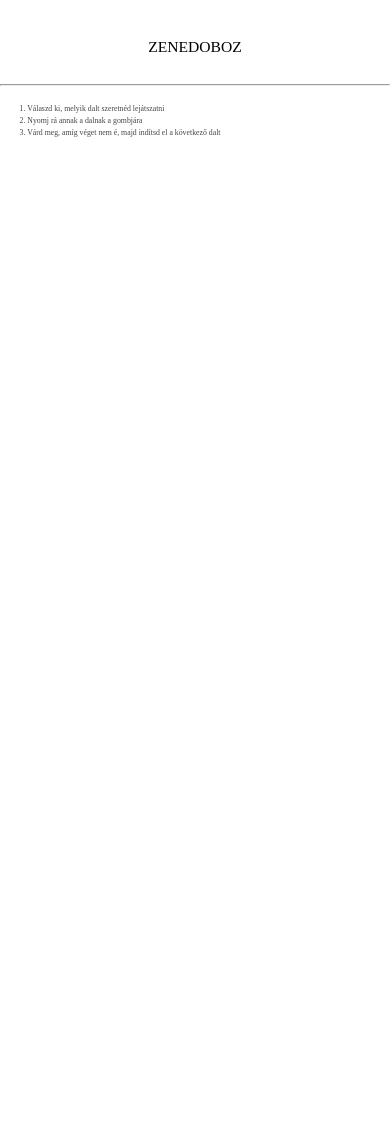
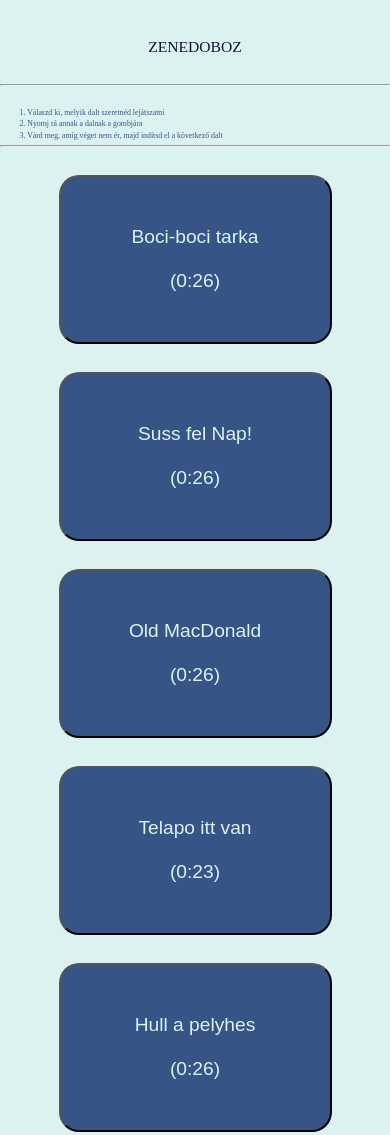
Before and after one commit to kazmer0/esp32-xilofon, a plain HTML site: page neumann/2zenedoboz.html in a window 390 px wide. Before the commit the page ends 844 px from the top, so only its background shows below. Drawn offline with Linux system fonts and the light colour scheme.

Commit message:
v1.0 gombok

```diff
--- a/neumann/2zenedoboz.css
+++ b/neumann/2zenedoboz.css
@@ -1,8 +1,16 @@
 *{margin: 0;
     padding: 0;
   }
+:root{
+    --sotetkek:#0F1035;
+    --kek: #365486;
+    --vilagoskek: #7FC7D9;
+    --feher: #DCF2F1;
+}
   body{
   position: relative;
+  height: 100vh;
+  background-color: #DCF2F1;
   }
   label{
       cursor: pointer;
@@ -27,6 +35,7 @@
       margin-top: 1vh;
       line-height: 2;
       font-size: 4vw;
+      color: #0F1035;
   }
 
 
@@ -35,14 +44,42 @@
       max-width: 1600px;
       display: flex;
       justify-content: center;
-      height: 10vh;
-      margin-bottom: 5vh;
+      align-items: center;
+      height: 15vw;
   }
   .utasitas_szoveg{
-      color:rgb(69, 69, 69);
+      color: var(--kek);
       font-size: 2vw;
       position: absolute;
       left: 5vw;
       line-height: 1.5;
       margin-top: 2vh;
   }
+
+
+.content{
+    width:100% ;
+    height: 120vh;
+    display: flex;
+    align-items:center;
+    justify-content: space-evenly;
+    flex-flow:column;
+
+}
+.gomb{
+    font-size: 2vw;
+    height: 20vh;
+    width: 70%;
+    background-color:var(--kek);
+    color: #DCF2F1;
+    border-radius: 20px;
+}
+.gomb:hover{
+    background-color: #DCF2F1;
+    color: #365486;
+}
+@media screen and (max-width: 700px) {
+    .gomb{
+        font-size: larger;
+    }
+}
--- a/neumann/2zenedoboz.html
+++ b/neumann/2zenedoboz.html
@@ -16,8 +16,37 @@
       <p class="utasitas_szoveg">
         1. Válaszd ki, melyik dalt szeretnéd lejátszatni <br />
         2. Nyomj rá annak a dalnak a gombjára <br />
-        3. Várd meg, amíg véget nem é, majd indítsd el a következő dalt <br />
+        3. Várd meg, amíg véget nem ér, majd indítsd el a következő dalt <br />
       </p>
     </div>
+    <hr />
+    <div class="content">
+      <button class="gomb" onclick="bociboci()" id="boci_gomb">
+        <p>Boci-boci tarka</p>
+        <br />
+        <p id="boci_ido">(0:26)</p>
+      </button>
+      <button class="gomb" onclick="sussfel()" id="sussfel_gomb">
+        <p>Suss fel Nap!</p>
+        <br />
+        <p id="sussfel_ido">(0:26)</p>
+      </button>
+      <button class="gomb" onclick="oldmacdonald()" id="oldmacdonald_gomb">
+        <p>Old MacDonald</p>
+        <br />
+        <p id="oldmacdonald_ido">(0:26)</p>
+      </button>
+      <button class="gomb" onclick="telapoittvan()" id="telapo_itt_van_gomb">
+        <p>Telapo itt van</p>
+        <br />
+        <p id="telapo_itt_van_ido">(0:23)</p>
+      </button>
+      <button class="gomb" onclick="hullapelyhes()" id="hullapelyhes_gomb">
+        <p>Hull a pelyhes</p>
+        <br />
+        <p id="hullapelyhes_ido">(0:26)</p>
+      </button>
+    </div>
+    <script src="2zenedoboz.js"></script>
   </body>
 </html>
--- /dev/null
+++ b/neumann/2zenedoboz.js
@@ -0,0 +1,36 @@
+document.addEventListener('DOMContentLoaded', (event) => {
+    const boci_gomb = document.getElementById('boci_gomb');
+    const sussfel_gomb = document.getElementById('sussfel_gomb');
+    const oldmacdonald_gomb = document.getElementById('oldmacdonald_gomb');
+    const telapo_itt_van_gomb = document.getElementById('telapo_itt_van_gomb');
+    const hullapelyhes_gomb = document.getElementById('hullapelyhes_gomb');
+
+    const boci_ido = document.getElementById('boci_ido');
+    const sussfel_ido = document.getElementById('sussfel_ido');
+    const oldmacdonald_ido = document.getElementById('oldmacdonald_ido');
+    const telapo_itt_van_ido = document.getElementById('telapo_itt_van_ido');
+    const hullapelyhes_ido = document.getElementById('hullapelyhes_ido');
+
+    let boci_s=26;
+    let sussfel_s=26;
+    let oldmacdonald_s=26;
+    boci_gomb.addEventListener('click', () => {
+        let timeLeft = 26;
+
+        // Indítsa el a visszaszámlálót
+        timerDisplay.textContent = timeLeft;
+        actionButton.disabled = true;
+        startButton.disabled = true;
+
+        countdown = setInterval(() => {
+            timeLeft -= 1;
+            timerDisplay.textContent = timeLeft;
+
+            if (timeLeft <= 0) {
+                clearInterval(countdown);
+                actionButton.disabled = false;
+                startButton.disabled = false;
+            }
+        }, 1000);
+    });
+});
```
